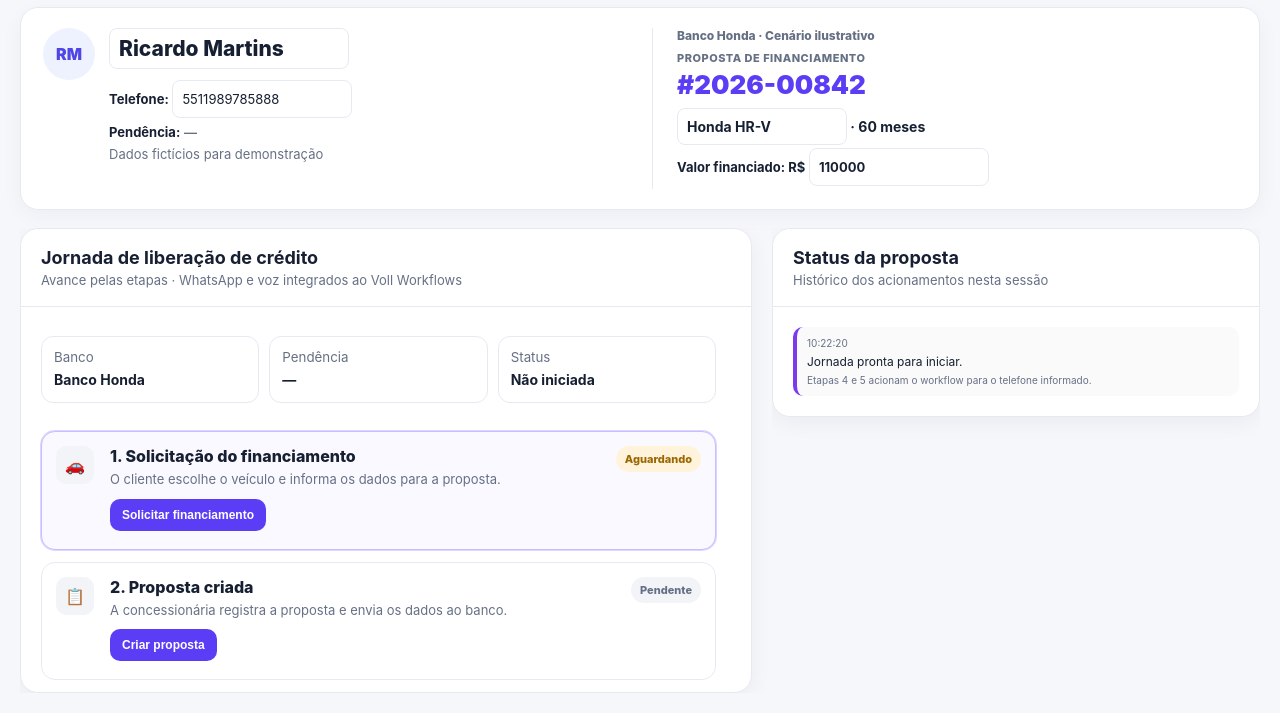
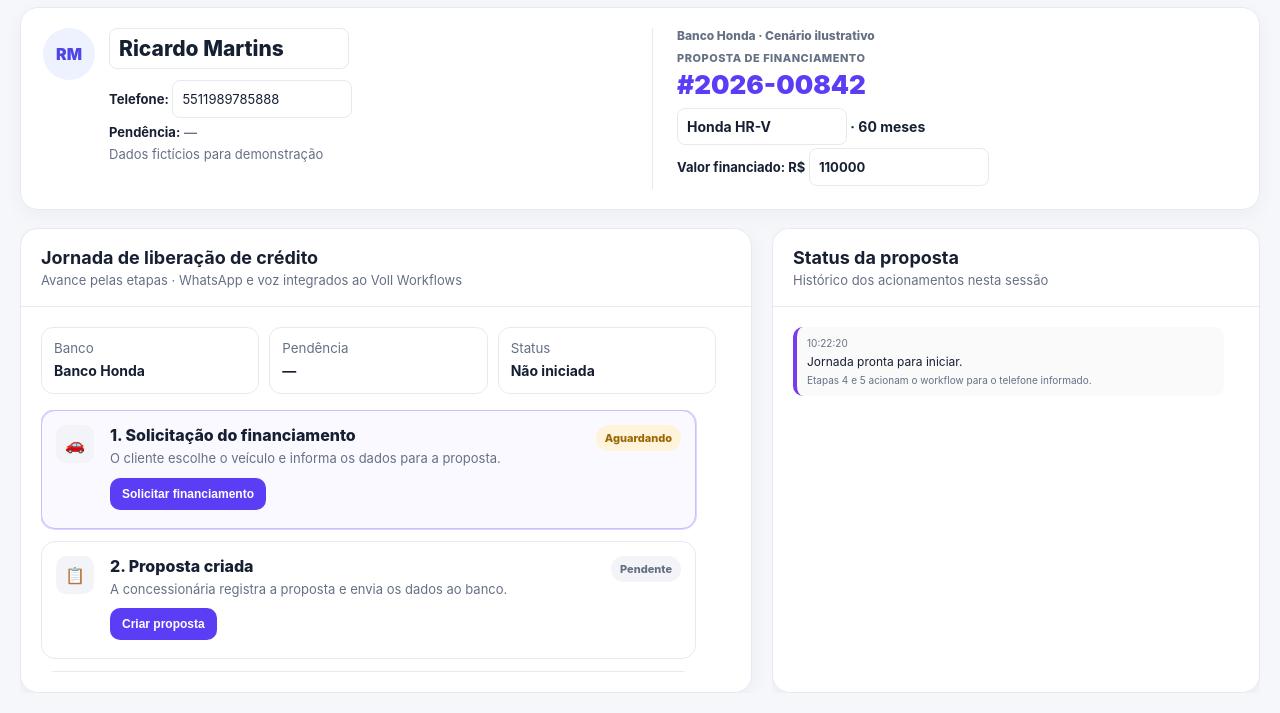
Before and after one commit to 10p30pl3/voll-demo-credito, a website: page index.html in a window 1280 px wide. Shown: the part 87-800 px from the top of the page. Drawn offline with Linux system fonts and the light colour scheme.

Commit message:
Keep panel titles fixed and scroll steps and proposal history independently

```diff
--- a/index.html
+++ b/index.html
@@ -3,6 +3,23 @@ input{font:inherit;color:var(--text);border:1px solid var(--line);border-radius:
 html,body{height:100%;overflow:hidden}body{display:flex;flex-direction:column}header{flex:0 0 76px;position:relative;top:auto;padding:0 28px}.credit-brand{width:270px;line-height:0}.credit-brand>svg{display:block;width:100%;height:auto}.wrap{width:100%;flex:1;min-height:0;display:grid;grid-template-columns:1fr;grid-template-rows:auto minmax(0,1fr);gap:18px;padding:18px 20px 20px;overflow:hidden}.hero{grid-column:auto;grid-row:1;margin:0;padding:20px 22px}.content-grid{min-height:0;display:grid;grid-template-columns:1.2fr .8fr;gap:20px;overflow:hidden}.main-card{min-height:0;display:flex;flex-direction:column;overflow:hidden}.main-card>.hd{flex-shrink:0}.main-card>.bd{min-height:0;overflow-y:auto;overscroll-behavior:contain;scrollbar-gutter:stable}.right{min-height:0;overflow-y:auto;overscroll-behavior:contain}.journey{max-height:none;overflow:visible}.step{scroll-margin-top:15px}.step-feedback:empty{display:none}.summary{position:sticky;top:-20px;z-index:2;background:#fff;margin:-1px 0 18px;padding:10px 0}.step.active{box-shadow:0 0 0 1px #ddd5ff}.hero .detail [data-pending]{font-weight:600}.metric b{display:block;line-height:1.4}
 @media(max-width:950px){.hero{grid-template-columns:1fr 1fr;gap:16px}.orderbox{border-left:1px solid var(--line);border-top:0;padding-left:18px;padding-top:0}.content-grid{grid-template-columns:1fr;overflow-y:auto;display:block}.main-card{overflow:visible;display:block}.main-card>.bd{overflow:visible}.right{overflow:visible;margin-top:16px}.summary{position:static;padding:0}.wrap{gap:12px}.hero-name input{max-width:100%;width:220px}.hero .person{min-width:0}.hero .person>div:last-child{min-width:0}}
 @media(max-width:600px){header{flex-basis:66px;padding:0 14px}.credit-brand{width:210px}.wrap{padding:12px;gap:12px}.hero{padding:13px;gap:12px;grid-template-columns:1fr}.hero .avatar{display:none}.hero-name{margin-bottom:4px}.hero-name input{font-size:17px;width:210px}.hero .person>div:last-child{width:100%}.hero .detail{display:inline-block;font-size:11px;margin-right:8px}.hero .detail:last-child{display:none}.hero .detail input{width:145px;padding:5px}.orderbox{border-left:0;border-top:1px solid var(--line);padding:9px 0 0;display:grid;grid-template-columns:1fr 1fr;gap:4px 8px}.bank-label{grid-column:1/-1;font-size:10px;margin:0}.order-label{display:none}.order-number{font-size:18px;margin:0}.order-product{font-size:11px;grid-column:2;grid-row:2 / span 2}.order-product input{width:100%;font-size:12px;padding:5px}.orderbox>.detail{font-size:10px}.amount-field{width:90px!important;padding:3px!important}.summary{grid-template-columns:repeat(3,minmax(0,1fr));gap:7px}.metric{padding:9px}.metric small{font-size:10px}.metric b{font-size:11px}.hd h2{font-size:16px}.hd p{font-size:11px}.header-actions .restart{font-size:10px;padding:9px}.step .title{font-size:13px}}
+
+/* Bounded panels: headings and summary stay outside each scroll area. */
+.main-card>.bd{display:flex;flex-direction:column;min-height:0;overflow:hidden}
+.main-card .summary{position:static;flex:0 0 auto;margin:0 0 16px;padding:0}
+.main-card .steps{flex:1 1 auto;min-height:0;overflow-y:auto;overscroll-behavior:contain;scrollbar-gutter:stable;padding:0 5px 5px 0}
+.main-card .step{flex:0 0 auto}
+.right{display:flex;min-height:0;overflow:hidden}
+.right>.card{display:flex;flex-direction:column;flex:1 1 auto;min-height:0;overflow:hidden}
+.right>.card>.hd{flex:0 0 auto;background:#fff;z-index:1}
+.right>.card>.bd{flex:1 1 auto;min-height:0;overflow-y:auto;overscroll-behavior:contain;scrollbar-gutter:stable}
+.right .journey{max-height:none;overflow:visible}
+@media(max-width:950px){
+.content-grid{display:grid;grid-template-columns:1fr;grid-template-rows:minmax(220px,1.6fr) minmax(130px,1fr);gap:12px;overflow:hidden}
+.main-card{display:flex;min-height:0;overflow:hidden}
+.main-card>.bd{display:flex;overflow:hidden}
+.right{margin:0;min-height:0;overflow:hidden}
+}
 </style></head><body>
 <header><div class="credit-brand" aria-label="Voll Crédito"><svg xmlns="http://www.w3.org/2000/svg" viewBox="0 0 440 90" role="img" aria-labelledby="logo-title"><title id="logo-title">Voll Crédito</title><svg x="0" y="15" width="190" height="57" viewBox="0 0 1118.69 335.23"><defs><style> .cls-1 { fill: #f60151; } .cls-1, .cls-2, .cls-3, .cls-4 { stroke-width: 0px; } .cls-2 { fill: #7a0048; } .cls-3 { fill: #430041; } .cls-4 { fill: #080038; }
 html,body{height:100%;overflow:hidden}body{display:flex;flex-direction:column}header{flex:0 0 76px;position:relative;top:auto;padding:0 28px}.credit-brand{width:270px;line-height:0}.credit-brand>svg{display:block;width:100%;height:auto}.wrap{width:100%;flex:1;min-height:0;display:grid;grid-template-columns:1fr;grid-template-rows:auto minmax(0,1fr);gap:18px;padding:18px 20px 20px;overflow:hidden}.hero{grid-column:auto;grid-row:1;margin:0;padding:20px 22px}.content-grid{min-height:0;display:grid;grid-template-columns:1.2fr .8fr;gap:20px;overflow:hidden}.main-card{min-height:0;display:flex;flex-direction:column;overflow:hidden}.main-card>.hd{flex-shrink:0}.main-card>.bd{min-height:0;overflow-y:auto;overscroll-behavior:contain;scrollbar-gutter:stable}.right{min-height:0;overflow-y:auto;overscroll-behavior:contain}.journey{max-height:none;overflow:visible}.step{scroll-margin-top:15px}.step-feedback:empty{display:none}.summary{position:sticky;top:-20px;z-index:2;background:#fff;margin:-1px 0 18px;padding:10px 0}.step.active{box-shadow:0 0 0 1px #ddd5ff}.hero .detail [data-pending]{font-weight:600}.metric b{display:block;line-height:1.4}
```
